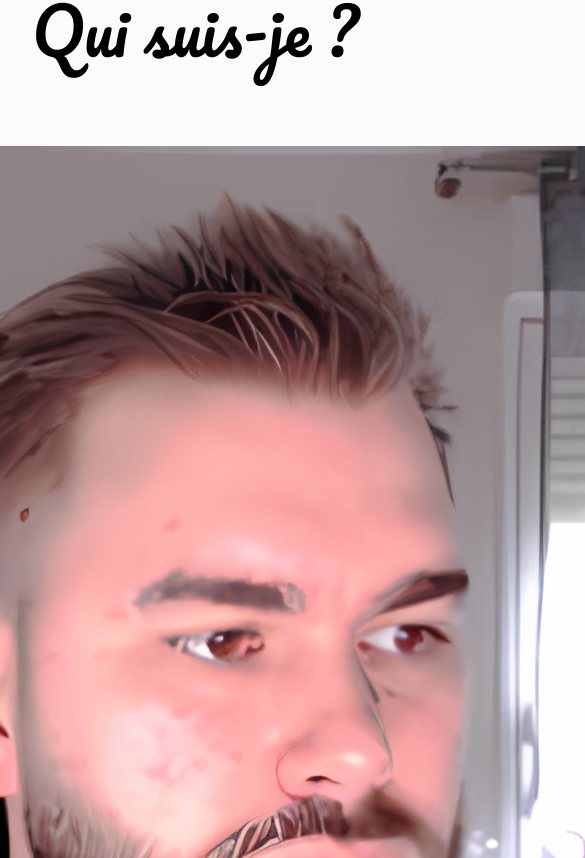
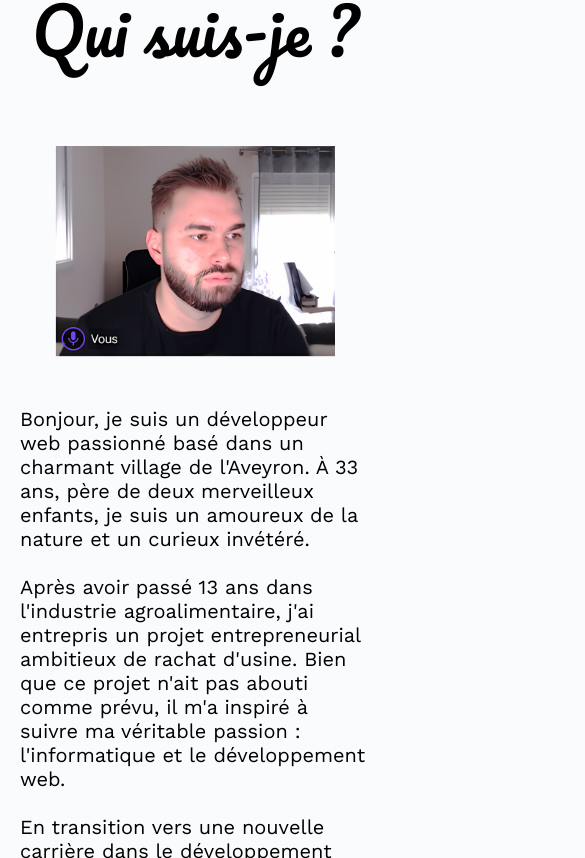
Before and after one commit to BetaPeche/MonPortfolio, a React (Vite) app: page / in a window 390 px wide. Shown: the part 3506-4364 px from the top of the page, 585 px wide, since content can reach past the window. Built offline with nearby package versions, Linux system fonts and the light colour scheme.

Commit message:
Add "about-me" style

```diff
--- a/src/styles/pages/_home.scss
+++ b/src/styles/pages/_home.scss
@@ -49,6 +49,19 @@
     }
 }
 
+.about-me {
+    display: grid;
+    grid-template-columns: 1fr 1fr;
+    margin-bottom: 60px;
+    img {
+        width: 80%;
+    }
+    p {
+        font-size: 20px;
+        align-self: center;
+    }
+}
+
 @media (max-width: 768px) {
     .skills {
         grid-template-columns: repeat(2, 1fr);
@@ -56,4 +69,11 @@
     .projects {
         grid-template-columns: repeat(1, 1fr);
     }
+    .about-me {
+        grid-template-columns: 1fr;
+        gap: 50px;
+        img {
+            justify-self: center;
+        }
+    }
 }
```
